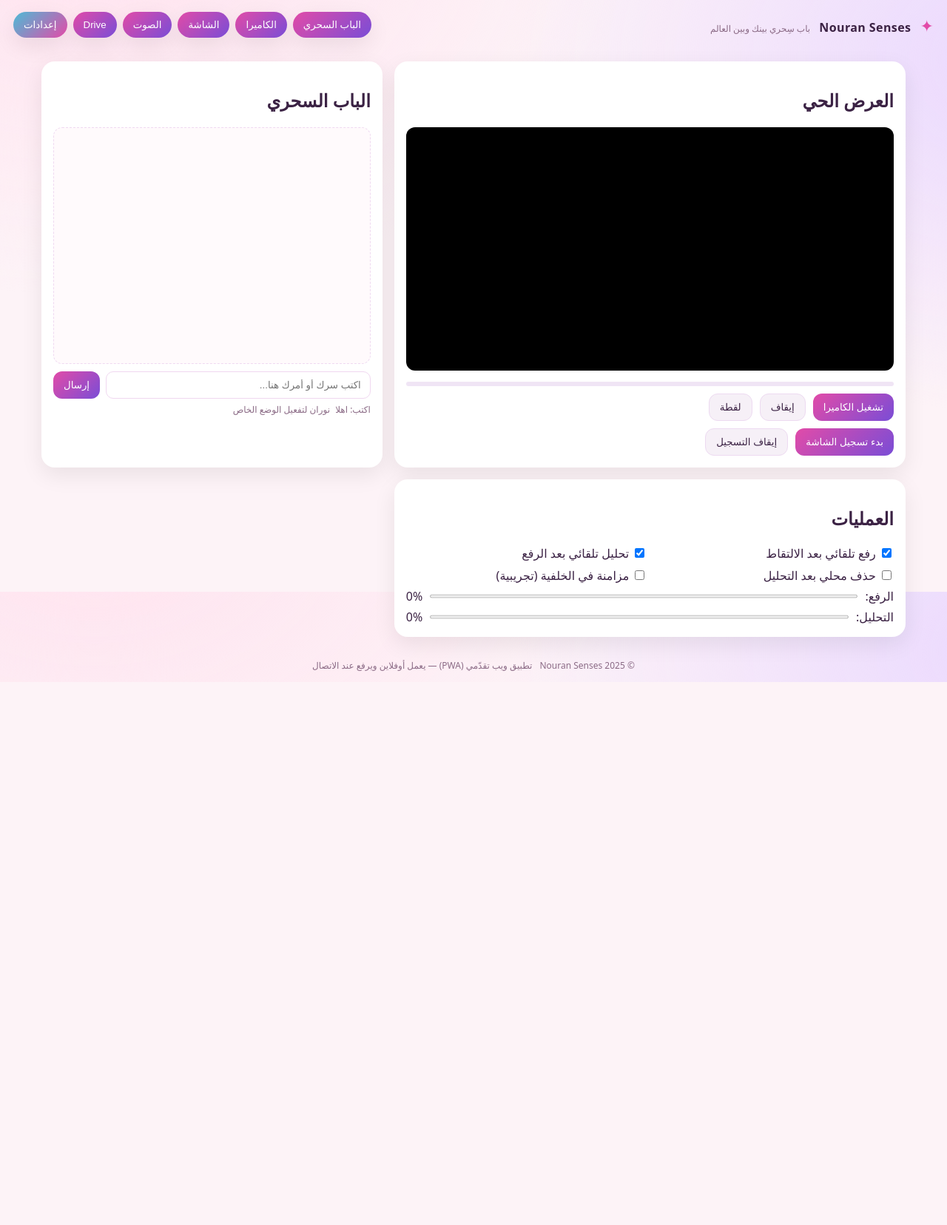
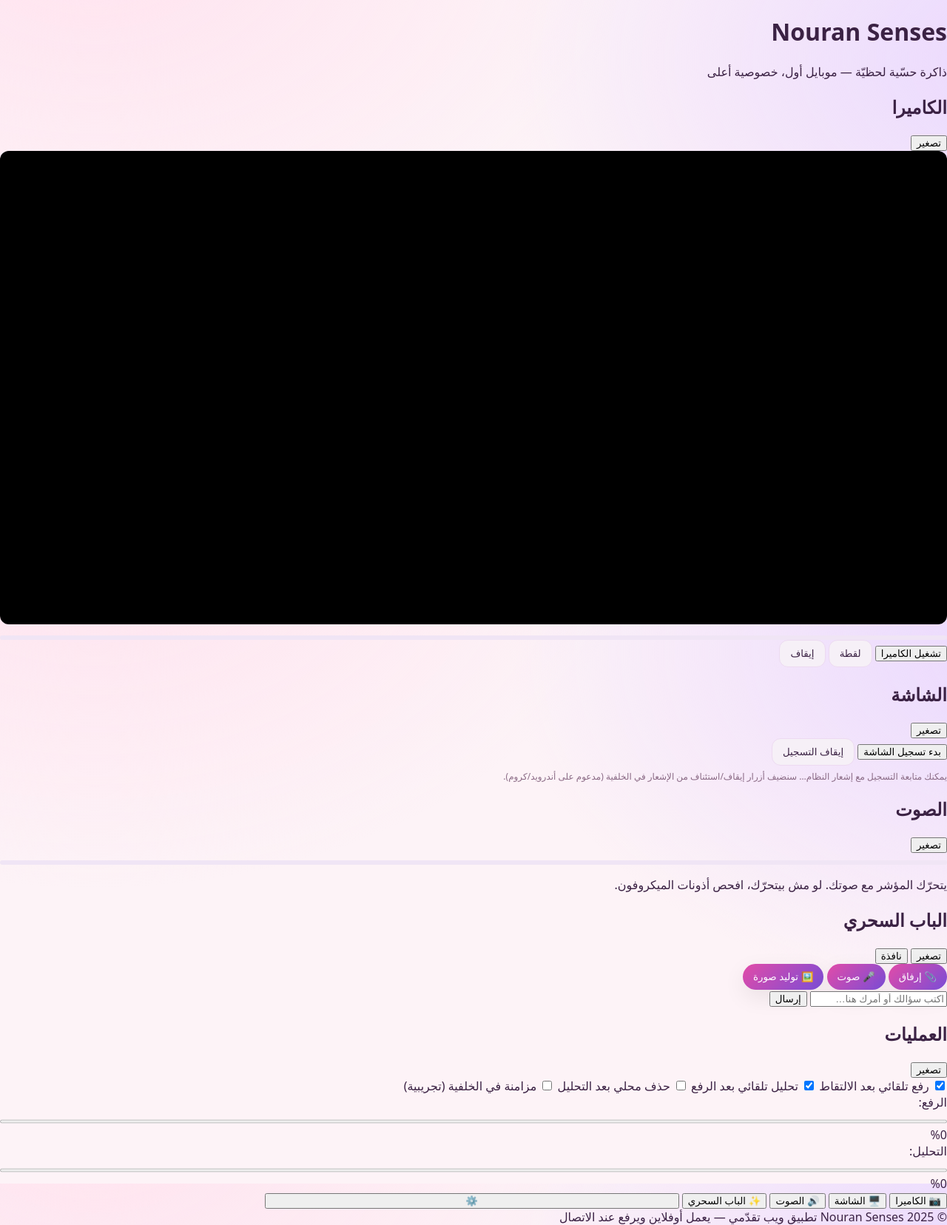
Before and after one commit to masegx-ops/nouran-senses, a plain HTML site: page index.html in a window 1280 px wide. Shown: the whole page at 74% size. Before the commit the page ends 922 px from the top, so only its background shows below. Drawn offline with Linux system fonts and the light colour scheme.

Commit message:
Update index.html

```diff
--- a/index.html
+++ b/index.html
@@ -5,84 +5,145 @@
   <meta name="viewport" content="width=device-width, initial-scale=1" />
   <title>Nouran Senses — الحواس الحيّة</title>
   <meta name="theme-color" content="#e24ba8"/>
+
+  <!-- PWA -->
   <link rel="manifest" href="manifest.webmanifest">
   <link rel="stylesheet" href="style.css" />
+
+  <!-- Scripts (Google + App) -->
   <script defer src="app.js"></script>
-
-  <!-- Google APIs (Drive) -->
   <script src="https://apis.google.com/js/api.js" async defer></script>
-  <!-- Google Identity Services (OAuth) -->
   <script src="https://accounts.google.com/gsi/client" async defer></script>
 </head>
 <body>
-  <div id="app">
-    <header class="topbar">
-      <div class="brand">
-        <span class="logo">✦</span>
-        <span class="title">Nouran Senses</span>
-        <span class="subtitle">باب سِحري بينك وبين العالم</span>
+  <!-- قفل الشاشة: يظهر أولاً لو مُفعّل -->
+  <div id="lockOverlay" class="lock hidden" aria-hidden="true">
+    <div class="lock-card">
+      <h2>مرحبًا بك في <span class="brand-mark">Nouran Senses</span></h2>
+      <p class="muted">للحفاظ على خصوصيتك، من فضلك أدخل بيانات الدخول.</p>
+      <label>اسم المستخدم
+        <input id="lockUser" type="text" placeholder="اسم المستخدم" autocomplete="username">
+      </label>
+      <label>كلمة المرور / PIN
+        <input id="lockPass" type="password" placeholder="••••" autocomplete="current-password">
+      </label>
+      <div class="row">
+        <button id="lockEnter" class="btn grad">دخول</button>
+        <button id="lockReset" class="btn ghost">نسيت؟</button>
       </div>
-      <nav class="ribbon" aria-label="شريط الوظائف">
-        <button id="btnMagicDoor" class="pill" title="المحادثة السحرية">الباب السحري</button>
-        <button id="btnCamera" class="pill" title="الكاميرا الحيّة">الكاميرا</button>
-        <button id="btnScreen" class="pill" title="تسجيل الشاشة">الشاشة</button>
-        <button id="btnMic" class="pill" title="مؤشر الصوت">الصوت</button>
-        <button id="btnDrive" class="pill" title="الربط مع Google Drive">Drive</button>
-        <button id="btnSettings" class="pill accent" title="الإعدادات">إعدادات</button>
-      </nav>
+    </div>
+  </div>
+
+  <header class="top">
+    <div class="title-wrap">
+      <h1 class="app-title"><span class="curvy">Nouran</span> <span class="senses">Senses</span></h1>
+      <div class="tagline">ذاكرة حسّية لحظيّة — موبايل أول، خصوصية أعلى</div>
+    </div>
+    <!-- شريط مصغّرات: تظهر فيه الخصائص المصغّرة -->
+    <div id="miniBar" class="mini-bar" aria-label="مصغّرات الحواس"></div>
   </header>
 
-    <main class="grid">
-      <!-- العرض الحي -->
-      <section class="card live">
-        <h2>العرض الحي</h2>
-
-        <div class="live-wrap">
+  <main class="stage" id="stage">
+    <!-- بانل الكاميرا -->
+    <section id="panel-camera" class="panel active" aria-label="الكاميرا">
+      <div class="panel-head">
+        <h2>الكاميرا</h2>
+        <div class="panel-actions">
+          <button class="chip" data-minimize="#panel-camera">تصغير</button>
+        </div>
+      </div>
+      <div class="live">
         <video id="liveVideo" playsinline autoplay muted></video>
         <canvas id="previewCanvas" class="hidden"></canvas>
 
-          <!-- مؤشر الصوت -->
-          <div class="mic-meter">
-            <div class="bar" id="micBar"></div>
+        <div class="mic-meter"><div id="micBar" class="bar"></div></div>
+
+        <div class="ctrls">
+          <button id="startCam" class="btn grad">تشغيل الكاميرا</button>
+          <button id="snap" class="btn ghost">لقطة</button>
+          <button id="stopCam" class="btn ghost">إيقاف</button>
         </div>
+      </div>
+      <!-- اللقطات تظهر هنا كمصغّرات -->
+      <div id="shotsTray" class="tray"></div>
+    </section>
 
-          <!-- تحكّم الكاميرا -->
-          <div class="live-ctrls">
-            <button id="startCam" class="primary">تشغيل الكاميرا</button>
-            <button id="stopCam" class="ghost">إيقاف</button>
-            <button id="snap" class="ghost">لقطة</button>
+    <!-- بانل الشاشة -->
+    <section id="panel-screen" class="panel" aria-label="تسجيل الشاشة">
+      <div class="panel-head">
+        <h2>الشاشة</h2>
+        <div class="panel-actions">
+          <button class="chip" data-minimize="#panel-screen">تصغير</button>
+        </div>
+      </div>
+      <div class="screen">
+        <video id="screenVideo" playsinline controls class="preview hidden"></video>
+        <div class="ctrls">
+          <button id="startScreen" class="btn grad">بدء تسجيل الشاشة</button>
+          <button id="stopScreen" class="btn ghost">إيقاف التسجيل</button>
+        </div>
+        <div class="hint muted">يمكنك متابعة التسجيل مع إشعار النظام… سنضيف أزرار إيقاف/استئناف من الإشعار في الخلفية (مدعوم على أندرويد/كروم).</div>
+      </div>
+    </section>
+
+    <!-- بانل الصوت (مؤشر + إعدادات بسيطة) -->
+    <section id="panel-audio" class="panel" aria-label="الصوت">
+      <div class="panel-head">
+        <h2>الصوت</h2>
+        <div class="panel-actions">
+          <button class="chip" data-minimize="#panel-audio">تصغير</button>
+        </div>
+      </div>
+      <div class="audio">
+        <div class="mic-meter big"><div id="micBarBig" class="bar"></div></div>
+        <p class="muted">يتحرّك المؤشر مع صوتك. لو مش بيتحرّك، افحص أذونات الميكروفون.</p>
+      </div>
+    </section>
+
+    <!-- بانل الباب السحري (شات غامر) -->
+    <section id="panel-chat" class="panel" aria-label="الباب السحري">
+      <div class="panel-head">
+        <h2>الباب السحري</h2>
+        <div class="panel-actions">
+          <button class="chip" id="chatMin" data-minimize="#panel-chat">تصغير</button>
+          <button class="chip" id="chatPop">نافذة</button>
         </div>
       </div>
 
-        <!-- تسجيل الشاشة -->
-        <div class="screen-wrap">
-          <video id="screenVideo" playsinline controls class="hidden"></video>
-          <div class="screen-ctrls">
-            <button id="startScreen" class="primary">بدء تسجيل الشاشة</button>
-            <button id="stopScreen" class="ghost">إيقاف التسجيل</button>
+      <div id="chatlog" class="chatlog" aria-live="polite"></div>
+
+      <div class="chat-toolbar">
+        <input id="chatFile" type="file" multiple accept="image/*,video/*,audio/*" hidden>
+        <button id="btnAttach" class="btn pill">📎 إرفاق</button>
+        <button id="btnVoice" class="btn pill">🎤 صوت</button>
+        <button id="btnGenImage" class="btn pill">🖼️ توليد صورة</button>
+      </div>
+
+      <div id="chatDrafts" class="chat-drafts hidden"></div>
+
+      <form id="chatForm" class="chatbox">
+        <input id="chatInput" type="text" placeholder="اكتب سؤالك أو أمرك هنا…" autocomplete="off" />
+        <button type="submit" class="btn grad">إرسال</button>
+      </form>
+
+      <!-- ملاحظة: تلميح كلمة السر مخفي ولا يظهر لغيرك -->
+      <span id="secretHint" class="hidden">اهلا نوران</span>
+    </section>
+
+    <!-- بانل العمليات العامة -->
+    <section id="panel-actions" class="panel" aria-label="العمليات">
+      <div class="panel-head">
+        <h2>العمليات</h2>
+        <div class="panel-actions">
+          <button class="chip" data-minimize="#panel-actions">تصغير</button>
         </div>
       </div>
-      </section>
 
-      <!-- الباب السحري (شات خاص وإشارات سرية) -->
-      <aside class="card chat" id="magicDoor">
-        <h2>الباب السحري</h2>
-        <div class="chatlog" id="chatlog" aria-live="polite"></div>
-        <form id="chatForm" class="chatbox">
-          <input id="chatInput" type="text" placeholder="اكتب سرك أو أمرك هنا..." />
-          <button type="submit" class="primary">إرسال</button>
-        </form>
-        <div class="hint">اكتب: <code>اهلا نوران</code> لتفعيل الوضع الخاص</div>
-      </aside>
-
-      <!-- الحالة والعمليات -->
-      <section class="card actions">
-        <h2>العمليات</h2>
       <div class="toggles">
-          <label><input type="checkbox" id="autoUpload" checked/> رفع تلقائي بعد الالتقاط</label>
-          <label><input type="checkbox" id="autoAnalyze" checked/> تحليل تلقائي بعد الرفع</label>
-          <label><input type="checkbox" id="autoDelete" /> حذف محلي بعد التحليل</label>
-          <label><input type="checkbox" id="bgSync" /> مزامنة في الخلفية (تجريبية)</label>
+        <label><input type="checkbox" id="autoUpload" checked> رفع تلقائي بعد الالتقاط</label>
+        <label><input type="checkbox" id="autoAnalyze" checked> تحليل تلقائي بعد الرفع</label>
+        <label><input type="checkbox" id="autoDelete"> حذف محلي بعد التحليل</label>
+        <label><input type="checkbox" id="bgSync"> مزامنة في الخلفية (تجريبية)</label>
       </div>
 
       <div class="progress">
@@ -98,48 +159,87 @@
         </div>
       </div>
 
-        <div id="toast" class="toast"></div>
+      <div id="toast" class="toast" role="status" aria-live="polite"></div>
     </section>
   </main>
 
-    <!-- نافذة الإعدادات -->
-    <dialog id="settingsDialog">
-      <form method="dialog" class="settings">
-        <h3>الإعدادات والربط</h3>
-        <p class="muted">مفاتيحك بتتخزن محليًا على جهازك (localStorage) — متتحطش في الكود أبدًا.</p>
+  <!-- Dock سفلي (تابات) -->
+  <nav class="dock" aria-label="شريط الحواس">
+    <button class="dock-btn active" data-target="#panel-camera">📷 الكاميرا</button>
+    <button class="dock-btn" data-target="#panel-screen">🖥️ الشاشة</button>
+    <button class="dock-btn" data-target="#panel-audio">🔊 الصوت</button>
+    <button class="dock-btn" data-target="#panel-chat">✨ الباب السحري</button>
+    <button id="btnSettings" class="dock-btn settings">⚙️</button>
+  </nav>
 
+  <!-- نافذة الإعدادات (تشمل زر تحديث واحد) -->
+  <dialog id="settingsDialog" class="settings">
+    <form method="dialog">
+      <h3>الإعدادات</h3>
+      <p class="muted">مفاتيحك بتتخزن محليًا على جهازك (localStorage). امسحها من هنا وقت ما تحب.</p>
+
+      <fieldset>
+        <legend>الذكاء الاصطناعي</legend>
         <label>OpenAI API Key
           <input id="openaiKey" type="password" placeholder="sk-..." />
         </label>
+      </fieldset>
 
-        <label>Google OAuth Client ID (للربط مع Drive)
-          <input id="googleClientId" type="text" placeholder="1234567890-xxxxxxxx.apps.googleusercontent.com" />
+      <fieldset>
+        <legend>السحابة (Google Drive)</legend>
+        <label>Google OAuth Client ID
+          <input id="googleClientId" type="text" placeholder="1234567890-xxxx.apps.googleusercontent.com" />
         </label>
-
-        <label>Drive Folder ID (اختياري للحفظ في مجلد معيّن)
+        <label>Drive Folder ID (اختياري)
           <input id="driveFolderId" type="text" placeholder="مثال: 1UqVnlvF79Euefok34dEQLTNmvFKGArC3" />
         </label>
+        <div class="row">
+          <button id="btnConnectDrive" class="btn grad" type="button">ربط Google Drive</button>
+        </div>
+      </fieldset>
 
+      <fieldset>
+        <legend>التحديثات (GitHub)</legend>
+        <label>GitHub Token (أو Install Token من GitHub App)
+          <input id="ghToken" type="password" placeholder="ghp_... أو app token" />
+        </label>
+        <label>المستودع (owner/repo)
+          <input id="ghRepo" type="text" placeholder="USERNAME/nouran-senses" />
+        </label>
+        <label>الفرع
+          <input id="ghBranch" type="text" value="main" />
+        </label>
         <div class="row">
-          <button id="btnConnectDrive" class="primary" type="button">ربط Google Drive</button>
-          <button id="saveSettings" class="ghost" type="submit">حفظ</button>
-          <button id="closeSettings" class="ghost" value="cancel">إغلاق</button>
+          <input id="ghFiles" type="file" multiple hidden />
+          <button id="btnPickUpdate" class="btn ghost" type="button">اختر ملفات التحديث…</button>
+          <button id="btnUploadUpdate" class="btn grad" type="button">رفع التحديث</button>
         </div>
+        <p class="muted small">زر واحد «رفع التحديث» يكفي — الإعدادات الأخرى تفضل مخفية وبسيطة.</p>
+      </fieldset>
 
-        <details class="muted">
-          <summary>متقدم</summary>
-          <label>نطاقات OAuth المطلوبة
-            <input id="scopes" type="text"
-              value="https://www.googleapis.com/auth/drive.file https://www.googleapis.com/auth/drive.metadata" />
+      <fieldset>
+        <legend>الخصوصية</legend>
+        <label>تفعيل قفل الشاشة
+          <input id="lockEnabled" type="checkbox" />
         </label>
-        </details>
+        <label>اسم المستخدم
+          <input id="lockCfgUser" type="text" placeholder="اسم الدخول" />
+        </label>
+        <label>كلمة المرور / PIN
+          <input id="lockCfgPass" type="password" placeholder="••••" />
+        </label>
+      </fieldset>
+
+      <div class="row end">
+        <button id="saveSettings" class="btn grad" value="confirm">حفظ</button>
+        <button id="closeSettings" class="btn ghost" value="cancel">إغلاق</button>
+      </div>
     </form>
   </dialog>
 
-    <footer class="footer">
+  <footer class="foot">
     <span>© 2025 Nouran Senses</span>
-      <span>تطبيق ويب تقدّمي (PWA) — يعمل أوفلاين ويرفع عند الاتصال</span>
+    <span>تطبيق ويب تقدّمي — يعمل أوفلاين ويرفع عند الاتصال</span>
   </footer>
-  </div>
 </body>
 </html>
```
Lines whose indentation alone changed are shown as unchanged.
